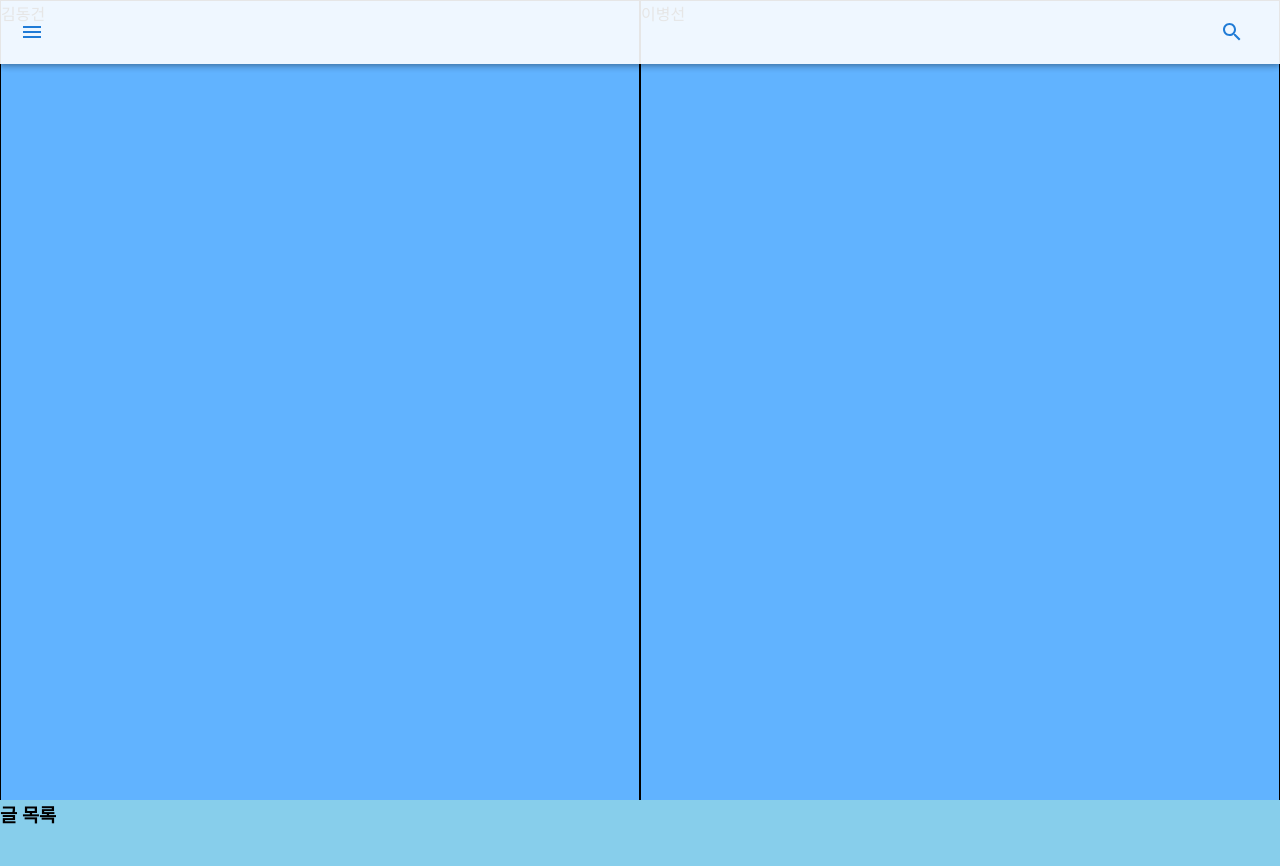
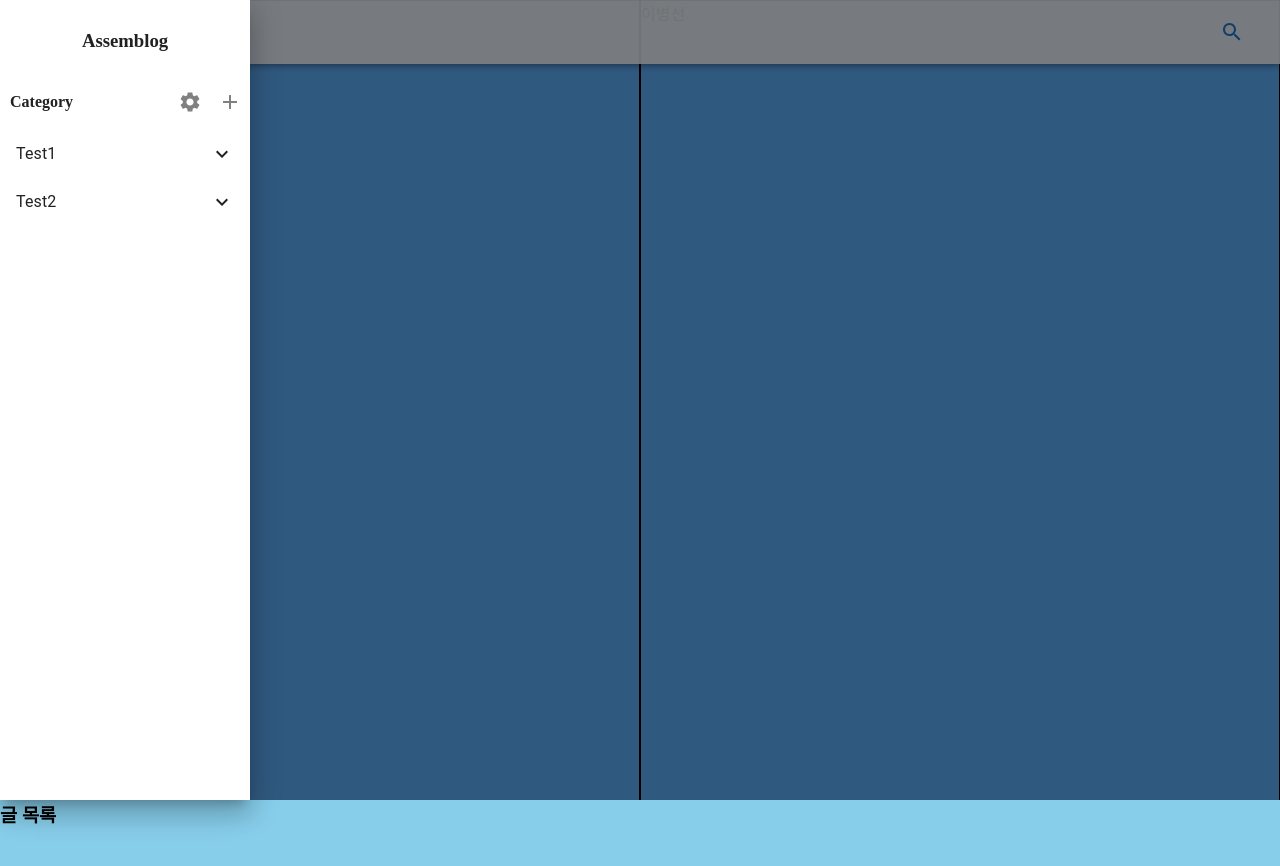
Before and after one commit to ehdrjs4502/assemblog, a Next.js app: page / in a window 1280 px wide. Both pictures are taken after a click on the button 32 px from the left and 32 px from the top of the page. Shown: the top 866 px of the page. Built offline with nearby package versions, Linux system fonts and the light colour scheme.

Commit message:
카테고리 구현중

```diff
--- a/next.config.js
+++ b/next.config.js
@@ -5,7 +5,7 @@ const nextConfig = {
     return [
       {
         source: "/:path*",
-        destination: "https://0b86-211-226-166-75.ngrok-free.app/:path*",
+        destination: "https://ac9f-211-226-166-75.ngrok-free.app/:path*",
       },
     ];
   },
--- /dev/null
+++ b/src/components/Category.tsx
@@ -0,0 +1,135 @@
+import React, {useState} from 'react';
+import SettingsIcon from '@mui/icons-material/Settings';
+import IconButton from '@mui/material/IconButton';
+import AddIcon from '@mui/icons-material/Add';
+import ExpandLess from '@mui/icons-material/ExpandLess';
+import ExpandMore from '@mui/icons-material/ExpandMore';
+import { Collapse, List, ListItem, ListItemButton, ListItemIcon, ListItemText, } from '@mui/material';
+import axios from 'axios';
+import { Cookies } from 'react-cookie';
+interface CategoryItem {
+    key: string;
+    label: string;
+    items: CategoryItem[];
+  }
+
+export default function Category() {
+    const lists: CategoryItem[] = [
+        {
+          key: "Test1",
+          label: "Test1",
+          items: [
+            {
+              key: "Sub1",
+              label: "Sub1",
+              items: [],
+            },
+            {
+                key: "Sub2",
+                label: "Sub2",
+                items: [],
+            }
+
+          ]
+        },
+        {
+          key: "Test2",
+          label: "Test2",
+          items: [
+            {
+                key: "Sub1",
+                label: "Sub1",
+                items: [],
+            }
+          ]
+        }
+      ];
+
+
+    const [open, setOpen] = useState<{ [key: string]: boolean }>({});
+    const [isLogin, setLogin] = useState(false);
+    const cookie = new Cookies();
+    const refreshToken = cookie.get('refreshToken')
+    const accessToken = cookie.get('accessToken')
+
+    const handleClick = (key:string) => () => {
+        setOpen(prevOpen => ({
+        ...prevOpen,
+        [key]: !prevOpen[key]
+        }));
+    };
+
+    const testClick = () => {
+        console.log(refreshToken, accessToken);
+        axios.post('/categories',{},{
+        	headers: {
+                RefreshToken: refreshToken,
+                AccessToken: accessToken,
+            },
+        }).then(
+            (res) => {
+                console.log(res);
+            });
+    }
+
+    return (
+        <>
+        <div className='category-header'>
+            <span>Category</span>
+            <div className='admin-settings'>
+                <IconButton color="primary" aria-label="menu" sx={{color:"gray", "&:hover": {color:"black"}}}>
+                    <SettingsIcon />
+                </IconButton>
+                <IconButton onClick={() => testClick()} color="primary" aria-label="menu" sx={{color:"gray", "&:hover": {color:"black"}}}>
+                    <AddIcon />
+                </IconButton>
+            </div>
+        </div>
+
+        <div className='category-contents'>
+        <List component="nav">
+            {lists.map(({ key, label, items }) => {
+            const isOpen = open[key] || false;
+            return (
+                <div key={key}>
+                <ListItemButton onClick={handleClick(key)}>
+                    <ListItemText primary={label} />
+                    {isOpen ? <ExpandLess /> : <ExpandMore />}
+                </ListItemButton>
+                <Collapse in={isOpen} timeout="auto" unmountOnExit>
+                    <List component="div" disablePadding>
+                    {items.map(({ key: childKey, label: childLabel }) => (
+                        <ListItemButton key={childKey} sx={{ pl: 4 }} >
+                        <ListItemText primary={childLabel} />
+                        </ListItemButton>
+                    ))}
+                    </List>
+                </Collapse>
+                </div>
+            );
+            })}
+        </List>
+        </div>
+
+        <style jsx>{`
+            .category-header {
+                display: flex;
+                padding-left: 10px;
+            }
+
+            .admin-settings {
+                margin-left: auto;
+            }
+
+            span {
+                justify-content: center;
+                align-items: center;
+                display: flex;
+                font-weight: bold;
+            }
+        `}
+        </style>
+        </>
+
+    )
+}
--- /dev/null
+++ b/src/components/DrawerHeader.tsx
@@ -0,0 +1,20 @@
+export default function DrawerHeader() {
+    return (
+        <>
+        <div className='drawer-header'>
+            <h3>Assemblog</h3>
+        </div>
+
+
+        <style jsx>{`
+            .drawer-header {
+                display: flex;
+                justify-content: center;
+                margin-top: 30px;
+                margin-bottom: 30px;
+            }
+        `}
+        </style>
+        </>
+    )
+}
--- a/src/components/Navigation.tsx
+++ b/src/components/Navigation.tsx
@@ -7,35 +7,43 @@ import IconButton from '@mui/material/IconButton';
 import Typography from '@mui/material/Typography';
 import MenuIcon from '@mui/icons-material/Menu';
 import SearchIcon from '@mui/icons-material/Search';
+import { Drawer } from '@mui/material';
+import Category from './Category';
+import DrawerHeader from './DrawerHeader';
 
-export default function Navigation( { contentRef }: any ) {
-    const [scrollPosition, setScrollPosition] = useState(0);
-    let contentTop = contentRef.current?.offsetTop;
-    const originalStyle = {
+export default function Navigation( { contentRef }: any, {accessToken}: any) {
+    const [scrollPosition, setScrollPosition] = useState<number>(0); // 현재 스크롤 위치
+    const [isDrawerOpen, setIsDrawerOpen] = useState(false); // 사이드바 열지말지 상태
+
+    let contentTop = contentRef.current?.offsetTop; // 콘텐츠 영역 top 위치
+
+    const originalStyle = { // 원래 네비게이션 바 스타일
         position: "absolute",
         backgroundColor: "white",
         opacity: 0.9,
     }
 
-    const changeStyle = {
+    const changeStyle = { // 콘텐츠 영역으로 가면 포지션을 fixed로 변경
         position: "fixed",
         backgroundColor: "white",
         opacity: 0.9,
     }
 
-    const updateScroll = () => {
+    const updateScroll = () => { // 현재 스크롤 위치 업데이트 함수
         setScrollPosition(window.scrollY || document.documentElement.scrollTop);
     }
+
     useEffect(()=>{
         window.addEventListener('scroll', updateScroll);
 
-        console.log(scrollPosition, contentTop);
+        // console.log(scrollPosition, contentTop);
     });
 
     return (
+        <>
         <AppBar sx={scrollPosition + 50 >= contentTop ? changeStyle : originalStyle}>
             <Toolbar>
-            <IconButton edge="start" color="primary" aria-label="menu" sx={{ mr: 2 }}>
+            <IconButton onClick={() => setIsDrawerOpen(true)} edge="start" color="primary" aria-label="menu" sx={{ mr: 2 }}>
                 <MenuIcon />
             </IconButton>
             <Typography variant="h6" component="div" sx={{ flexGrow: 1 }}>
@@ -45,5 +53,11 @@ export default function Navigation( { contentRef }: any ) {
             </IconButton>
             </Toolbar>
         </AppBar>
+
+        <Drawer anchor='left' open={isDrawerOpen} onClose={() => setIsDrawerOpen(false)} PaperProps={{sx:{width: '250px'}}}>
+            <DrawerHeader/>
+            <Category/>
+        </Drawer>
+        </>
     )
 }
--- a/src/pages/index.tsx
+++ b/src/pages/index.tsx
@@ -1,19 +1,22 @@
 import HeadTitle from "@/components/HeadTitle"
-import Header from "@/components/Header";
+import Introduction from "@/components/Introduction";
 import Navigation from "@/components/Navigation";
 import Content from "@/components/Content";
-import { useRef } from "react";
-
+import { useRef, useState, useEffect } from "react";
+import { useRouter } from "next/router";
 
 export default function Home() {
   const title = 'Main';
   const contentRef = useRef(null);
+  const router = useRouter();
+
+
 
   return (
     <div>
       <HeadTitle title={title}/>
-      <Navigation contentRef={contentRef}/>
-      <Header/>
+      <Navigation contentRef={contentRef} />
+      <Introduction/>
       <div ref={contentRef}>
         <Content/>
       </div>
--- a/src/pages/signup.tsx
+++ b/src/pages/signup.tsx
@@ -48,7 +48,7 @@ export default function signup() {
         try {
             console.log(inputData);
             const response = await axios.post('/users/signup', inputData); // 회원가입 응답 값
-            console.log("res : ", response.statusText);
+            console.log("res : ", response);
             if(response.statusText === 'OK') {
                 alert("회원가입 성공!");
                 router.push("/login");
```
Also changed, not shown: src/pages/login.tsx (+14 -8 lines), src/components/Introduction.tsx (renamed from src/components/Header.tsx).
